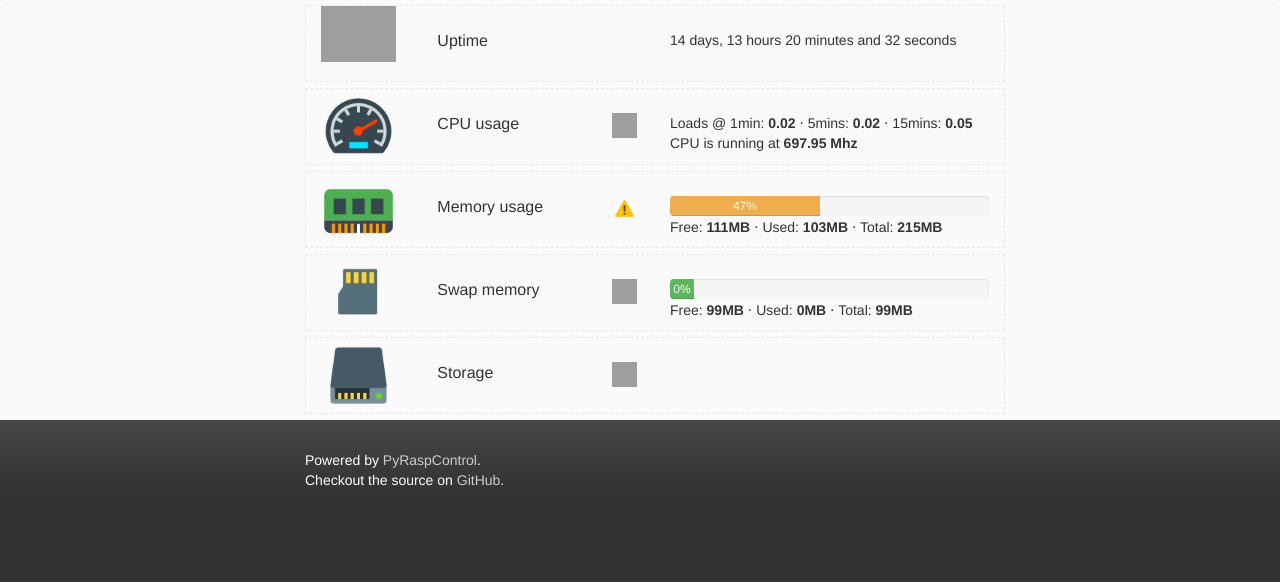
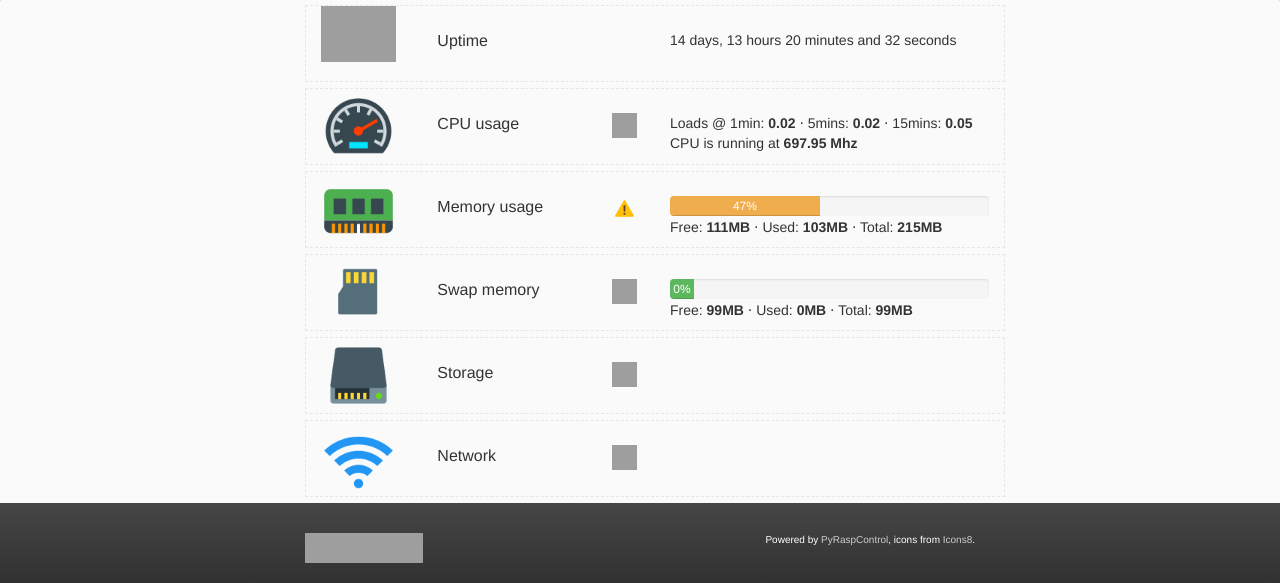
Before and after one commit to davidvuong/pyraspcontrol, a Flask app: page / in a window 1280 px wide. Shown: the part 218-801 px from the top of the page. Run offline with Flask 2, Linux system fonts and the light colour scheme; some libraries are stand-ins or nearby versions; grey boxes are pictures that could not be loaded.

Commit message:
style+feat(home+base): add gh star + icons8 ref

```diff
--- a/pyraspcontrol/static/css/pyraspcontrol.css
+++ b/pyraspcontrol/static/css/pyraspcontrol.css
@@ -90,6 +90,10 @@ footer a:hover {
     color: #fff;
 }
 
+footer p {
+    font-size: 10px;
+}
+
 .progress-bar-content {
     position: relative;
     top: 5px;
--- a/pyraspcontrol/templates/components/footer.tpl.html
+++ b/pyraspcontrol/templates/components/footer.tpl.html
@@ -1,12 +1,11 @@
 <footer>
     <div class="container">
-        <p>
+        <iframe src="http://ghbtns.com/github-btn.html?user=davidvuong&repo=pyraspcontrol&type=watch&count=true" height="30" width="118" frameborder="0" scrolling="0" style="width:118px; height: 30px;" allowTransparency="true"></iframe>
+        <p class="pull-right">
             Powered by
-            <a href="https://github.com/davidvuong/pyraspcontrol" target="_blank">PyRaspControl</a>.
-        </p>
-        <p>
-            Checkout the source on
-            <a href="https://github.com/davidvuong/pyraspcontrol" target="_blank">GitHub</a>.
+            <a href="https://github.com/davidvuong/pyraspcontrol" target="_blank">PyRaspControl</a>,
+            icons from
+            <a href="https://icons8.com/" target="_blank">Icons8</a>.
         </p>
     </div>
 </footer>
--- a/pyraspcontrol/templates/home.html
+++ b/pyraspcontrol/templates/home.html
@@ -76,5 +76,12 @@
         <div class="col-md-1"><img src="../static/images/icons/error.png"></div>
         <div class="col-md-6"></div>
     </div>
+
+    <div class="row">
+        <div class="col-md-2"><img src="../static/images/wifi.png"></div>
+        <div class="col-md-3"><span class="title">Network</span></div>
+        <div class="col-md-1"><img src="../static/images/icons/success.png"></div>
+        <div class="col-md-6"></div>
+    </div>
 </div>
 {% endblock %}
```
Also changed, not shown: pyraspcontrol/static/images/wifi.png (added).
